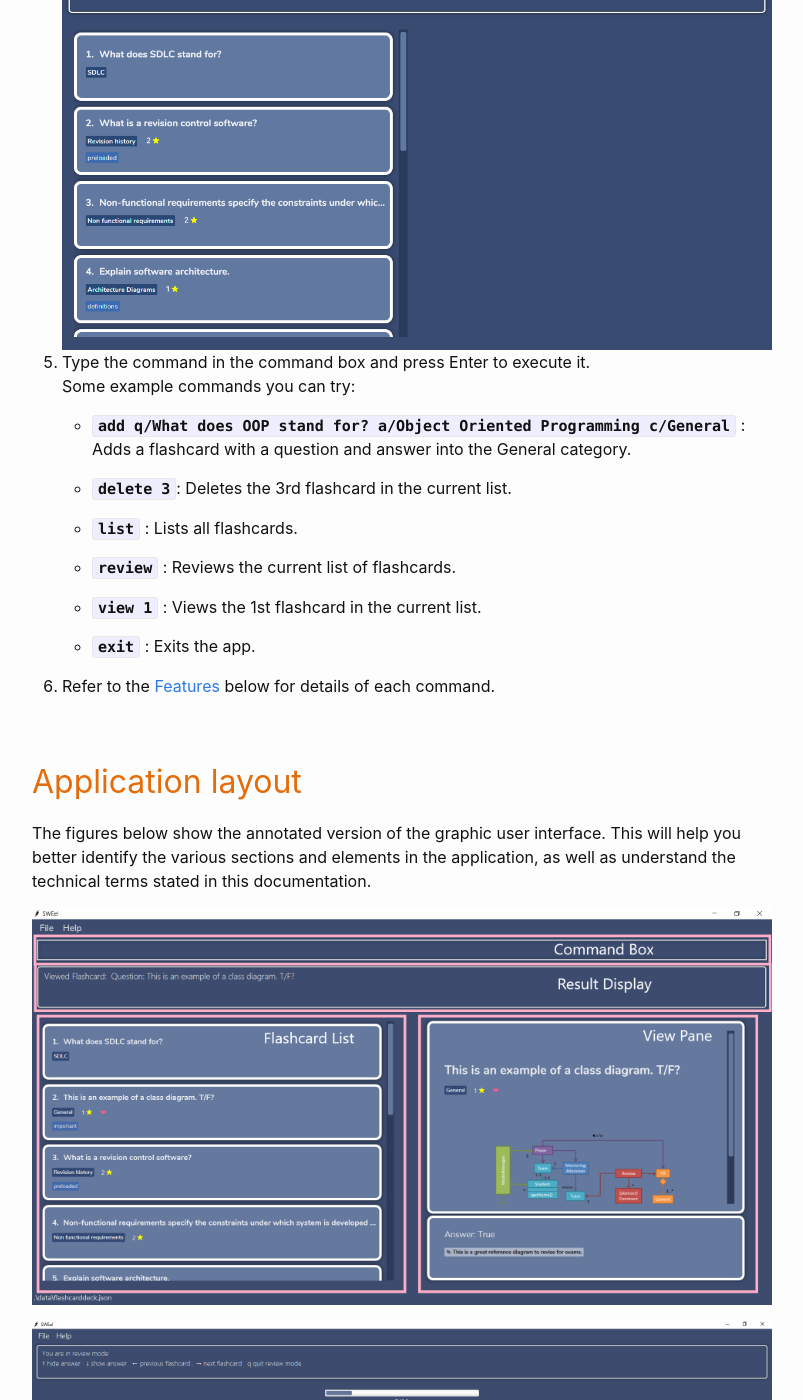
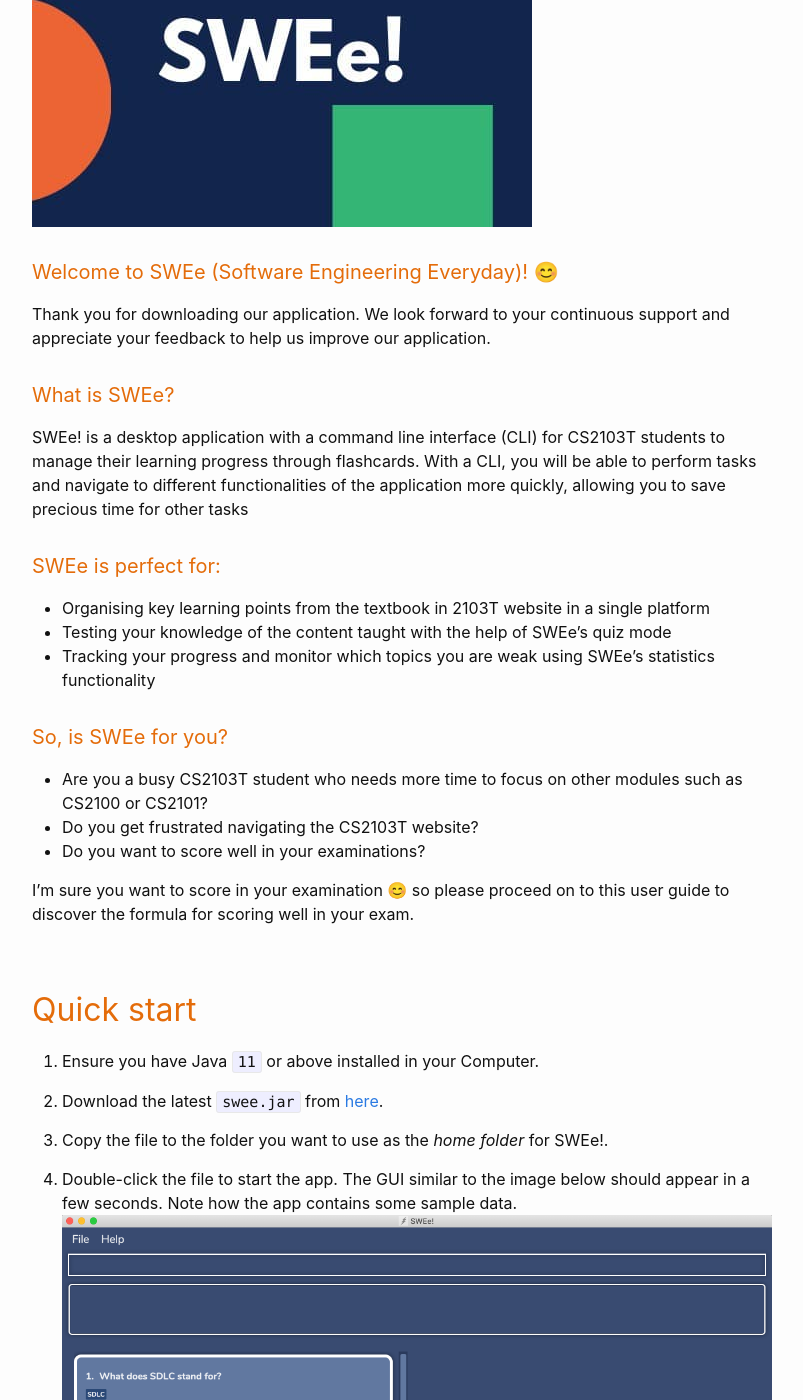
Before and after one commit to minzzelo/cs2101ug, a Jekyll site: the page built from docs/UserGuide.md, in a window 1280 px wide and 1400 px high, scrolled down 1317 px. Shown: the whole window, without its empty margins (238-1041 px from the left). Built offline with Jekyll 4.4.1, drawn with Linux system fonts in a browser that asks for light colours; emoji names are drawn with the system emoji font.

Commit message:
Add intro

```diff
--- a/docs/UserGuide.md
+++ b/docs/UserGuide.md
@@ -34,7 +34,31 @@ SWEe! is a  **desktop app for CS2103T students to manage their learning progress
 
 
 --------------------------------------------------------------------------------------------------------------------
+## Introduction
 
+![filedirectory](images/ug/logo_image.jpg)
+
+#### Welcome to SWEe (Software Engineering Everyday)! 😊
+
+Thank you for downloading our application. We look forward to your continuous support and appreciate your feedback to help us improve our application.
+
+#### What is SWEe?
+
+SWEe! is a desktop application with a command line interface (CLI) for CS2103T students to manage their learning progress through flashcards. With a CLI, you will be able to perform tasks and navigate to different functionalities of the application more quickly,  allowing you to save precious time for other tasks
+
+#### SWEe is perfect for:
+
+* Organising key learning points from the textbook in 2103T website  in a single platform
+* Testing your knowledge of the content taught with the help of SWEe’s quiz mode
+* Tracking your progress and monitor which topics you are weak using SWEe’s statistics functionality
+
+#### So, is SWEe for you?
+
+* Are you a busy CS2103T student who needs more time to focus on other modules such as CS2100 or CS2101?
+* Do you get frustrated navigating the CS2103T website?
+* Do you want to score well in your examinations?
+
+I’m sure you want to score in your examination 😊 so please proceed on to this user guide to discover the formula for scoring well in your exam.
 <div style="page-break-after: always;"></div>
 
 ## Quick start
```
Also changed, not shown: docs/images/ug/logo_image.jpg (added).
